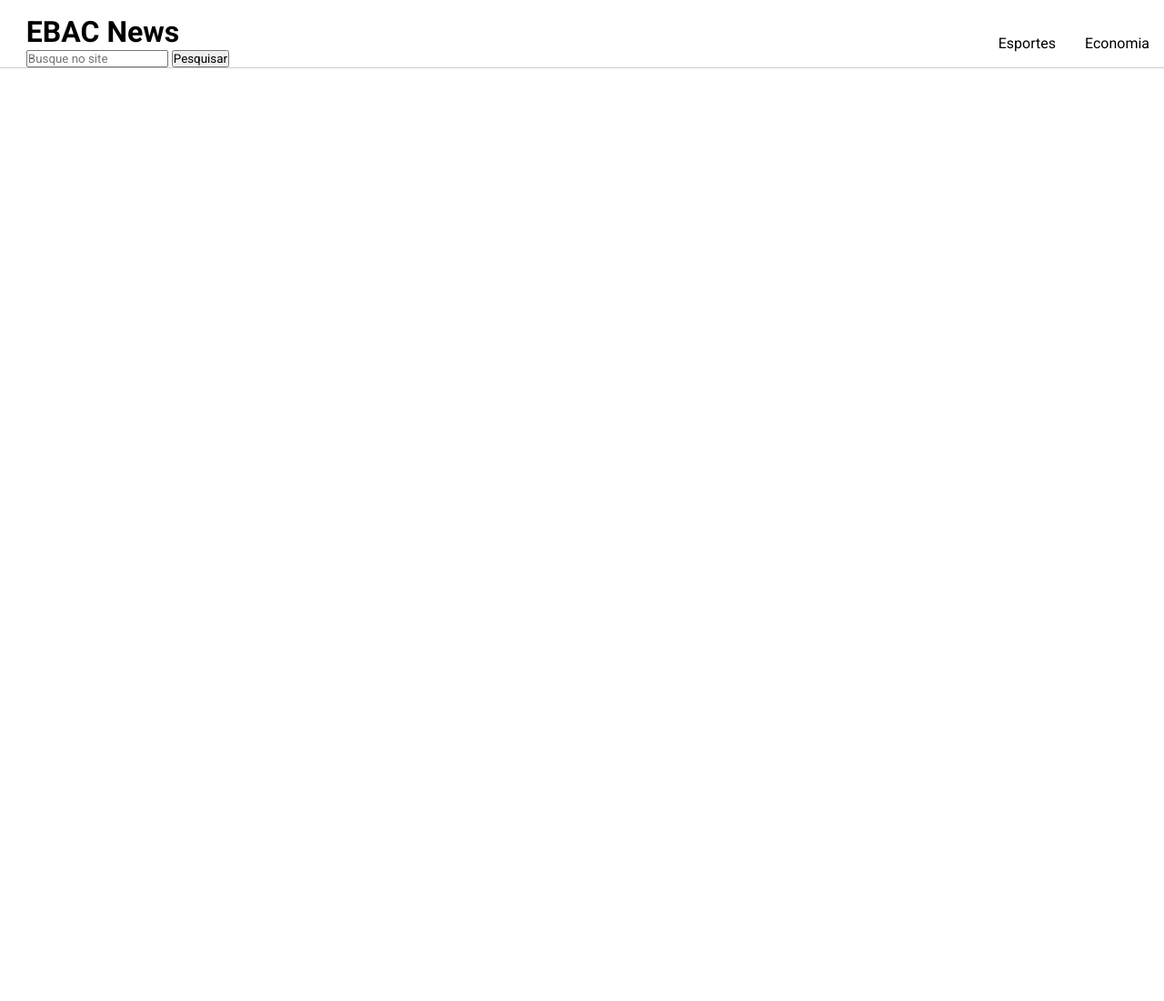
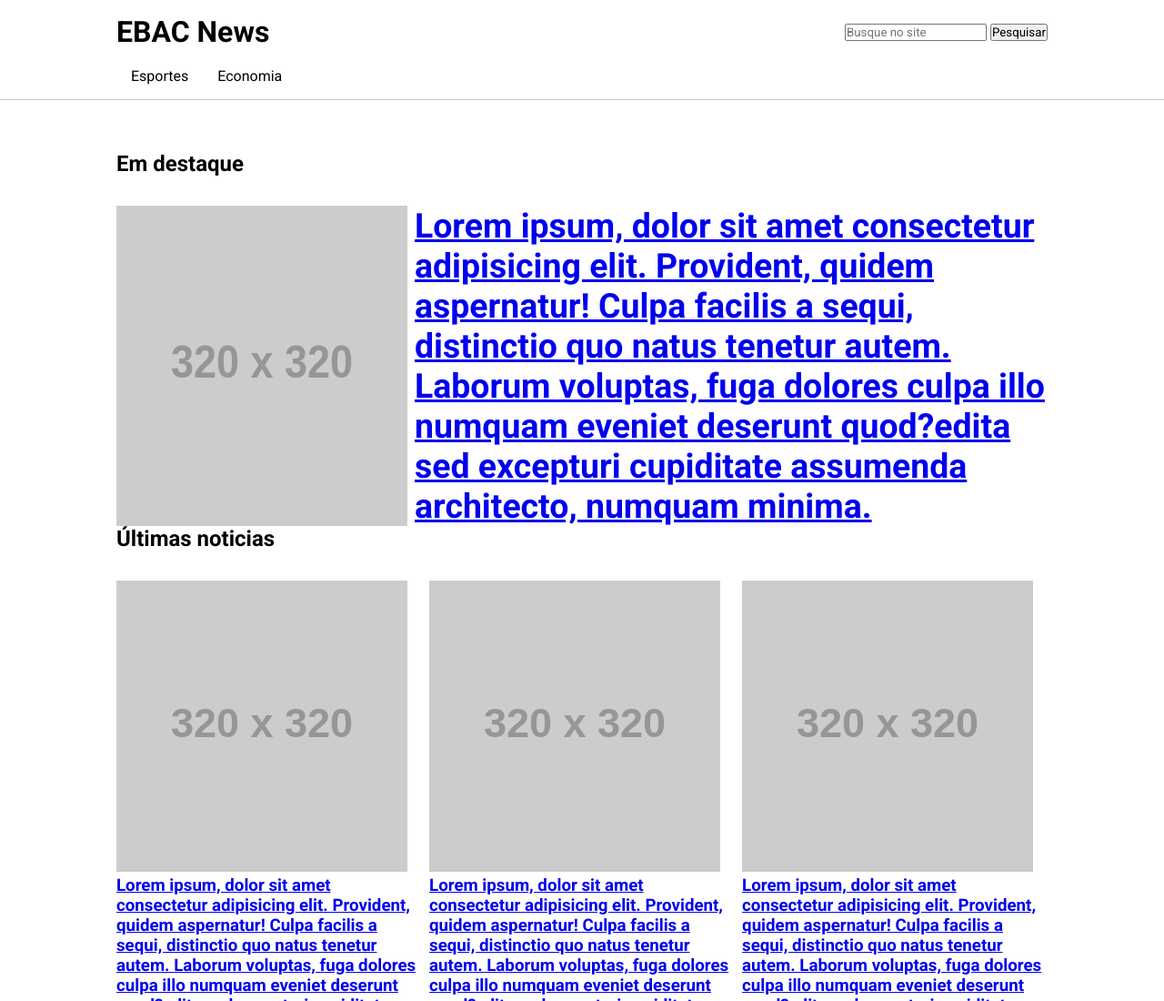
Before and after one commit to Marcel017/Projetos, a plain HTML site: page index.html in a window 1280 px wide. Shown: the top 1100 px of the page at 91% size. Before the commit the page ends 800 px from the top, so only its background shows below. Drawn offline with Linux system fonts and the light colour scheme; placeholder pictures from the web are drawn by us.

Commit message:
layout-com-CSS-Grid

```diff
--- a/index.html
+++ b/index.html
@@ -19,7 +19,7 @@
                 <button type="submit">Pesquisar</button>
             </form>
         </div>
-        <nav>
+        <nav class="container">
             <ul class="menu">
                 <li>
                     Esportes
@@ -54,5 +54,81 @@
             <div class="clear"></div>
         </nav>
     </header>
+    <div class="container conteuto">
+        <main>
+            <section class="destaque">
+                <h2>Em destaque</h2>
+                <article class="noticia">
+                    <a href="#">
+                        <img src="https://via.placeholder.com/320x320" />
+                        <h3>
+                            Lorem ipsum, dolor sit amet consectetur adipisicing elit. Provident, quidem aspernatur! Culpa facilis a sequi, distinctio quo natus tenetur autem. Laborum voluptas, fuga dolores culpa illo numquam eveniet deserunt quod?edita sed excepturi cupiditate assumenda architecto, numquam minima.
+                        </h3>
+                    </a>
+                </article>
+            </section>
+            <section>
+                <h2>Últimas noticias</h2>
+                <div class="noticias">
+                    <article class="noticia">
+                    <a href="#">
+                        <img src="https://via.placeholder.com/320x320" />
+                        <h3>
+                            Lorem ipsum, dolor sit amet consectetur adipisicing elit. Provident, quidem aspernatur! Culpa facilis a sequi, distinctio quo natus tenetur autem. Laborum voluptas, fuga dolores culpa illo numquam eveniet deserunt quod?edita sed excepturi cupiditate assumenda architecto, numquam minima.
+                        </h3>
+                    </a>
+                </article><article class="noticia">
+                    <a href="#">
+                        <img src="https://via.placeholder.com/320x320" />
+                        <h3>
+                            Lorem ipsum, dolor sit amet consectetur adipisicing elit. Provident, quidem aspernatur! Culpa facilis a sequi, distinctio quo natus tenetur autem. Laborum voluptas, fuga dolores culpa illo numquam eveniet deserunt quod?edita sed excepturi cupiditate assumenda architecto, numquam minima.
+                        </h3>
+                    </a>
+                </article><article class="noticia">
+                    <a href="#">
+                        <img src="https://via.placeholder.com/320x320" />
+                        <h3>
+                            Lorem ipsum, dolor sit amet consectetur adipisicing elit. Provident, quidem aspernatur! Culpa facilis a sequi, distinctio quo natus tenetur autem. Laborum voluptas, fuga dolores culpa illo numquam eveniet deserunt quod?edita sed excepturi cupiditate assumenda architecto, numquam minima.
+                        </h3>
+                    </a>
+                </article><article class="noticia">
+                    <a href="#">
+                        <img src="https://via.placeholder.com/320x320" />
+                        <h3>
+                            Lorem ipsum, dolor sit amet consectetur adipisicing elit. Provident, quidem aspernatur! Culpa facilis a sequi, distinctio quo natus tenetur autem. Laborum voluptas, fuga dolores culpa illo numquam eveniet deserunt quod?edita sed excepturi cupiditate assumenda architecto, numquam minima.
+                        </h3>
+                    </a>
+                </article>
+                </div>
+            </section>
+        </main>
+        <aside>
+            <section class="novidades">
+                <h2>Novidades</h2>
+                <article class="noticia">
+                    <a href="#">
+                        <img src="https://via.placeholder.com/320x320" />
+                        <h3>
+                            Lorem ipsum, dolor sit amet consectetur adipisicing elit. Provident, quidem aspernatur! Culpa facilis a sequi, distinctio quo natus tenetur autem. Laborum voluptas, fuga dolores culpa illo numquam eveniet deserunt quod?edita sed excepturi cupiditate assumenda architecto, numquam minima.
+                        </h3>
+                    </a>
+                </article><article class="noticia">
+                    <a href="#">
+                        <img src="https://via.placeholder.com/320x320" />
+                        <h3>
+                            Lorem ipsum, dolor sit amet consectetur adipisicing elit. Provident, quidem aspernatur! Culpa facilis a sequi, distinctio quo natus tenetur autem. Laborum voluptas, fuga dolores culpa illo numquam eveniet deserunt quod?edita sed excepturi cupiditate assumenda architecto, numquam minima.
+                        </h3>
+                    </a>
+                </article><article class="noticia">
+                    <a href="#">
+                        <img src="https://via.placeholder.com/320x320" />
+                        <h3>
+                            Lorem ipsum, dolor sit amet consectetur adipisicing elit. Provident, quidem aspernatur! Culpa facilis a sequi, distinctio quo natus tenetur autem. Laborum voluptas, fuga dolores culpa illo numquam eveniet deserunt quod?edita sed excepturi cupiditate assumenda architecto, numquam minima.
+                        </h3>
+                    </a>
+                </article>
+            </section>
+        </aside>
+    </div>
 </body>
 </html>
--- a/main.css
+++ b/main.css
@@ -11,7 +11,7 @@
     margin: 0 auto;
 }
 
-header {
+header .container {
     display: flex;
     justify-content: space-between;
     align-items: center;
@@ -20,11 +20,13 @@ header {
 header {
     padding: 16px 0 0;
     border-bottom: 1px solid #ccc;
+    margin-bottom: 56px;
 }
 
 .submenu {
     display: none;
     border: 1px solid red;
+    background-color: #fff;
     position: absolute;
     left: 0;
     max-width: 300px;
@@ -55,3 +57,44 @@ header {
     display: block;
     padding: 8px;
 }
+
+.conteudo {
+    display: grid;
+    grid-template-columns: 70% 30%;
+}
+
+.noticia img {
+    max-width: 100%;
+}
+
+.destaque {
+    margin-top: 56px;
+}
+
+.destaque .noticia a {
+    display: flex;
+    font-size: 2em;
+}
+
+.destaque .noticia img {
+    margin-right: 8px;
+}
+
+section h2 {
+    margin-bottom: 32px;
+}
+
+aside {
+    padding-left: 40px;
+}
+
+aside .noticia {
+    margin-bottom: 24px;
+}
+
+.noticias {
+    display: grid;
+    grid-template-columns: repeat(3, 32.6%);
+    column-gap: 1%;
+    row-gap: 5%;
+}
```
